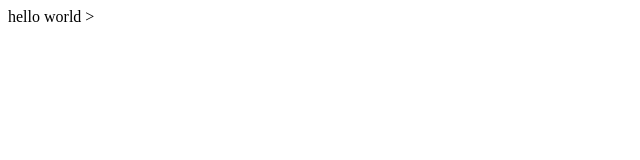
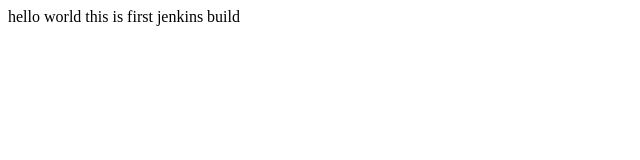
Before and after one commit to reddy68/jenkins, a plain HTML site: page index.html in a window 1280 px wide. Shown: the whole page, without its empty margins (0-640 px from the left). Drawn offline with Linux system fonts and the light colour scheme.

Commit message:
Update index.html

```diff
--- a/index.html
+++ b/index.html
@@ -1,4 +1,4 @@
 <!DOCTYPE html>
 <html>
-    hello world
-</html>>
+    hello world  this is first jenkins build
+</html>
```
